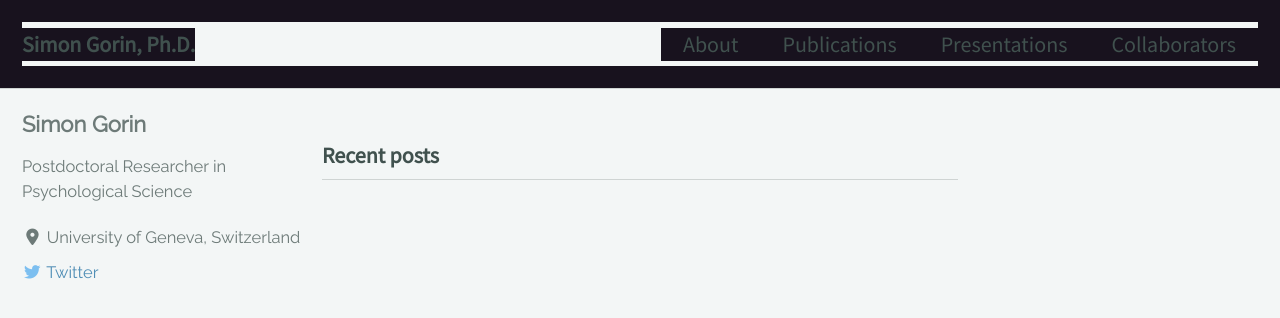
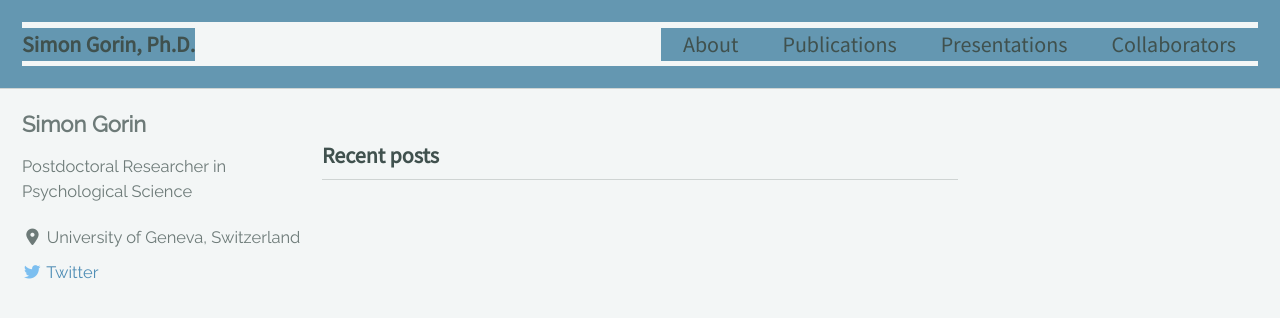
Before and after one commit to gorinsimon/gorinsimon.github.io, a Jekyll site: the page built from index.html, in a window 1280 px wide and 900 px high. Shown: the top 318 px of the window. Built offline with Jekyll 4.4.1, drawn with Linux system fonts in a browser that asks for light colours; cached includes are drawn as plain includes; nearby versions of some CDN libraries; the list of posts is cut into pages by our own code.

Commit message:
masthead background color

```diff
--- a/_sass/minimal-mistakes/skins/simon_classy.scss
+++ b/_sass/minimal-mistakes/skins/simon_classy.scss
@@ -10,7 +10,7 @@ $muted-text-color: #40514e !default;
 $primary-color: #11999e !default;
 $border-color: mix(#fff, #40514e, 75%) !default;
 $footer-background-color: #54b2a9 !default;
-$masthead-background-color: #18121e !default;
+$masthead-background-color: #6497b1 !default;
 $link-color: #54b2a9 !default;
 $masthead-link-color: $text-color !default;
 $masthead-link-color-hover: $text-color !default;
```
